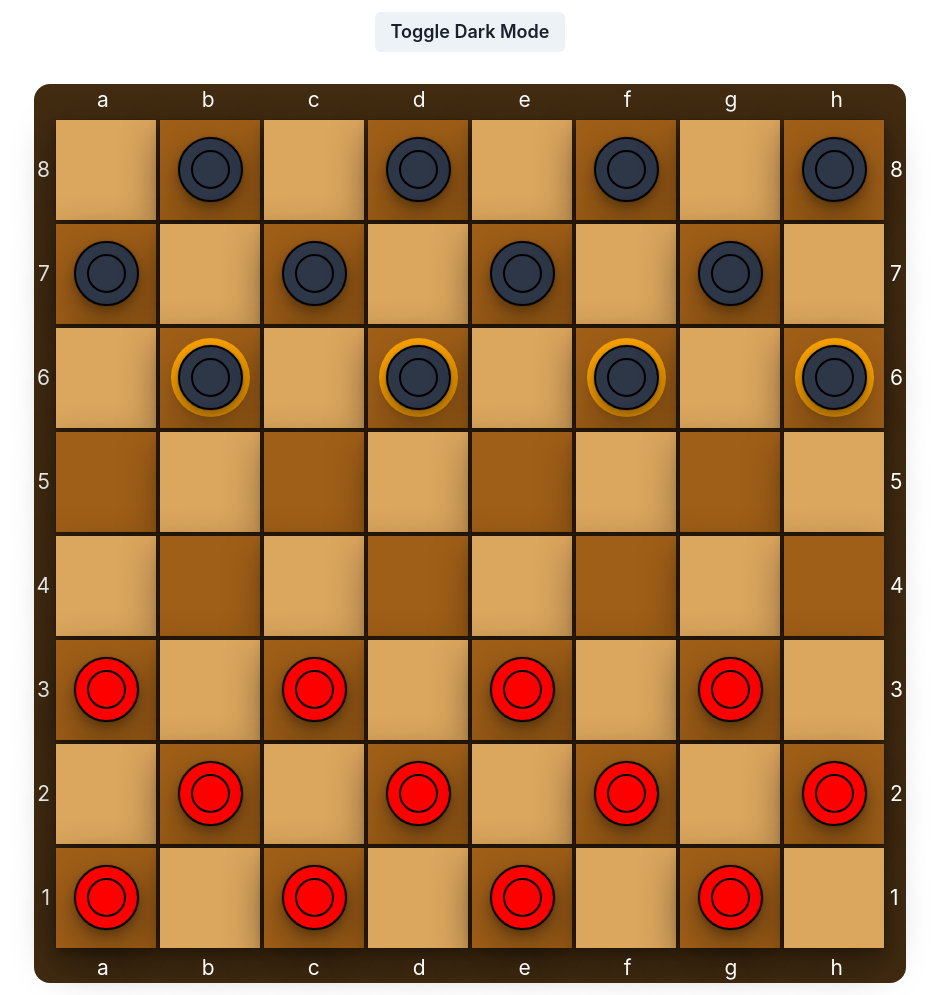
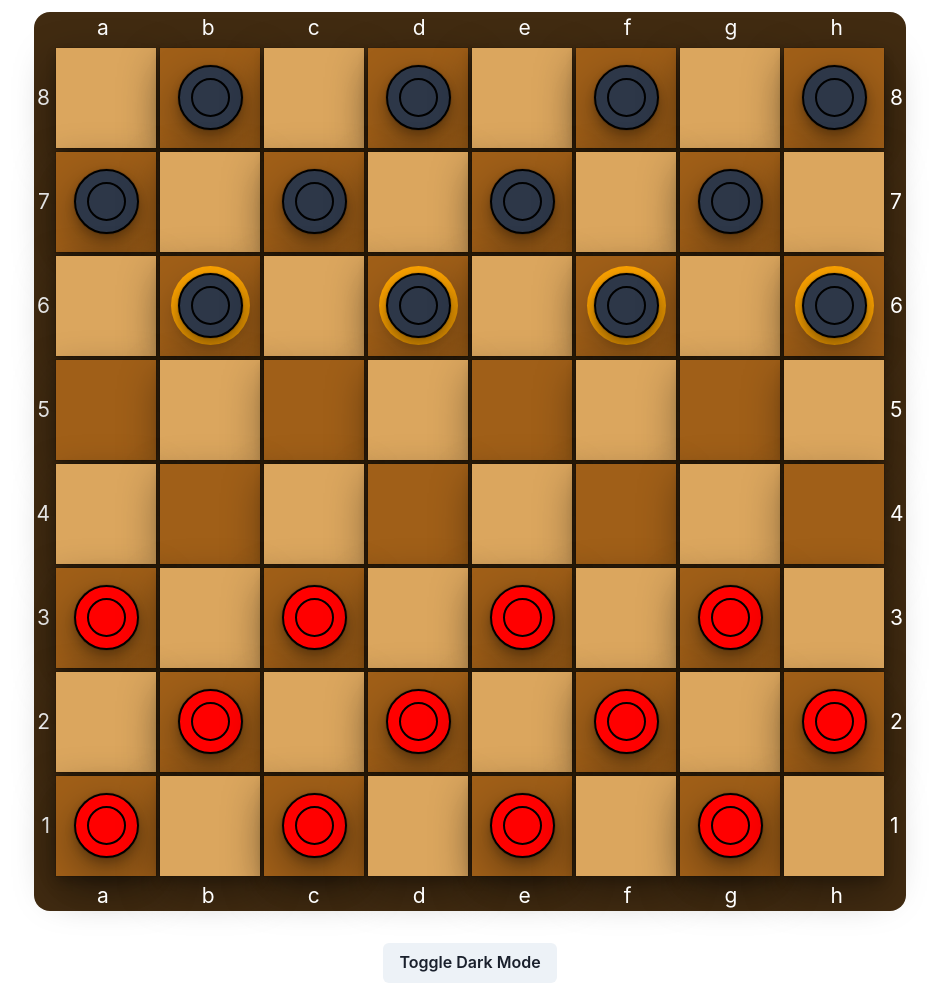
Before and after one commit to dshehbaj/checkers, a React (Create React App) app: page / in a window 1280 px wide. Shown: the whole page, without its empty margins (170-1109 px from the left). Built offline with nearby package versions, Linux system fonts and the light colour scheme.

Commit message:
Slight refactor.

```diff
--- a/src/App.tsx
+++ b/src/App.tsx
@@ -1,5 +1,12 @@
 import React from "react";
-import { ChakraProvider, Grid, VStack, theme, HStack } from "@chakra-ui/react";
+import {
+  Button,
+  ChakraProvider,
+  Grid,
+  VStack,
+  theme,
+  HStack,
+} from "@chakra-ui/react";
 import Board from "./components/Board";
 import { ColorModeSwitcher } from "./ColorModeSwitcher";
 
@@ -8,10 +15,10 @@ function App() {
     <ChakraProvider theme={theme}>
       <Grid minH="100vh" p={3}>
         <VStack spacing={8}>
+          <Board size={8} />
           <HStack>
             <ColorModeSwitcher />
           </HStack>
-          <Board size={8} />
         </VStack>
       </Grid>
     </ChakraProvider>
--- a/src/ColorModeSwitcher.tsx
+++ b/src/ColorModeSwitcher.tsx
@@ -3,6 +3,7 @@ import {
   useColorMode,
   useColorModeValue,
   Button,
+  Text,
 } from "@chakra-ui/react";
 
 export const ColorModeSwitcher: React.FC = (props) => {
@@ -11,13 +12,12 @@ export const ColorModeSwitcher: React.FC = (props) => {
 
   return (
     <Button
-      fontSize="lg"
       color="current"
       onClick={toggleColorMode}
       aria-label={`Switch to ${text} mode`}
       {...props}
     >
-      Toggle {text === "light" ? "Light" : "Dark"} Mode
+      <Text>Toggle {text === "light" ? "Light" : "Dark"} Mode</Text>
     </Button>
   );
 };
```
